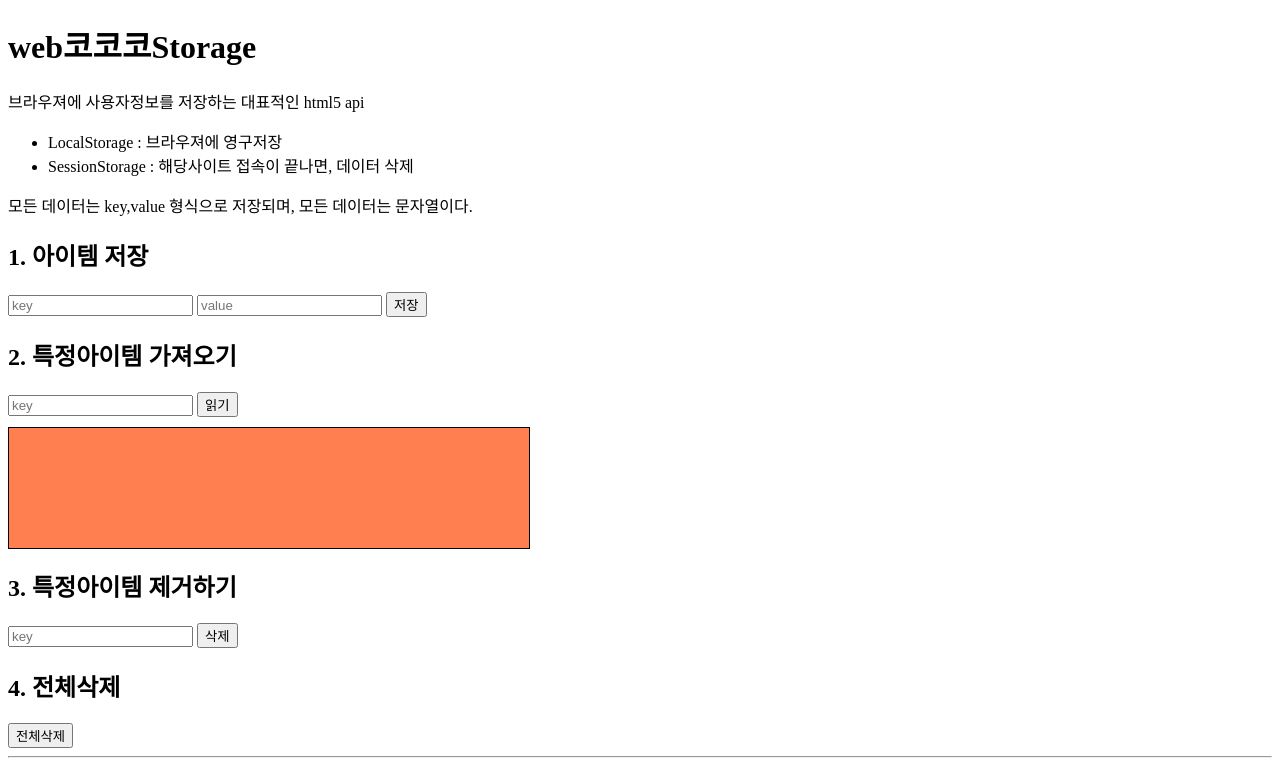
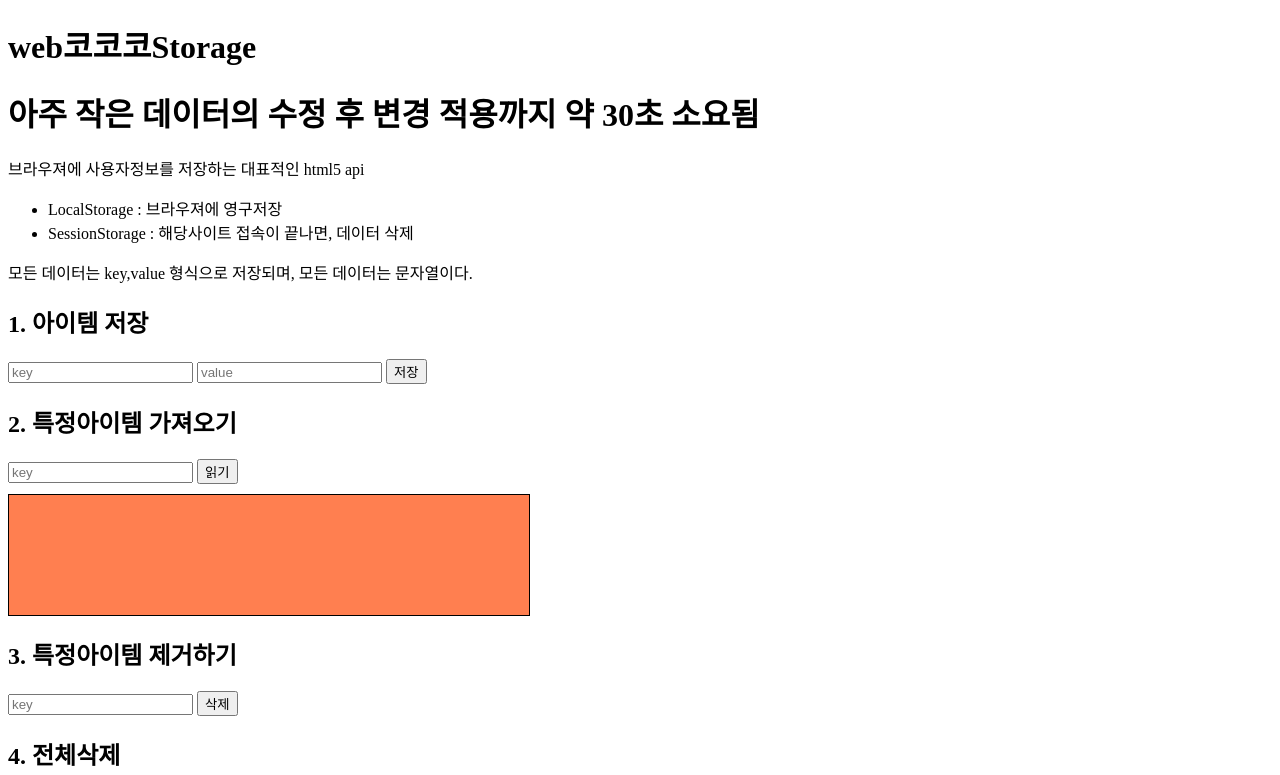
Before and after one commit to DDos-E/domainTest, a plain HTML site: page index.html in a window 1280 px wide. Shown: the top 775 px of the page. Drawn offline with Linux system fonts and the light colour scheme.

Commit message:
수정 후 적용까지의 시간 테스트 완료.

```diff
--- a/index.html
+++ b/index.html
@@ -28,6 +28,7 @@
 </head>
 <body>
     <h1>web코코코Storage</h1>
+    <h1>아주 작은 데이터의 수정 후 변경 적용까지 약 30초 소요됨</h1>
     <p>브라우져에 사용자정보를 저장하는 대표적인 html5 api</p>
     <ul>
         <li>LocalStorage : 브라우져에 영구저장</li>
```
